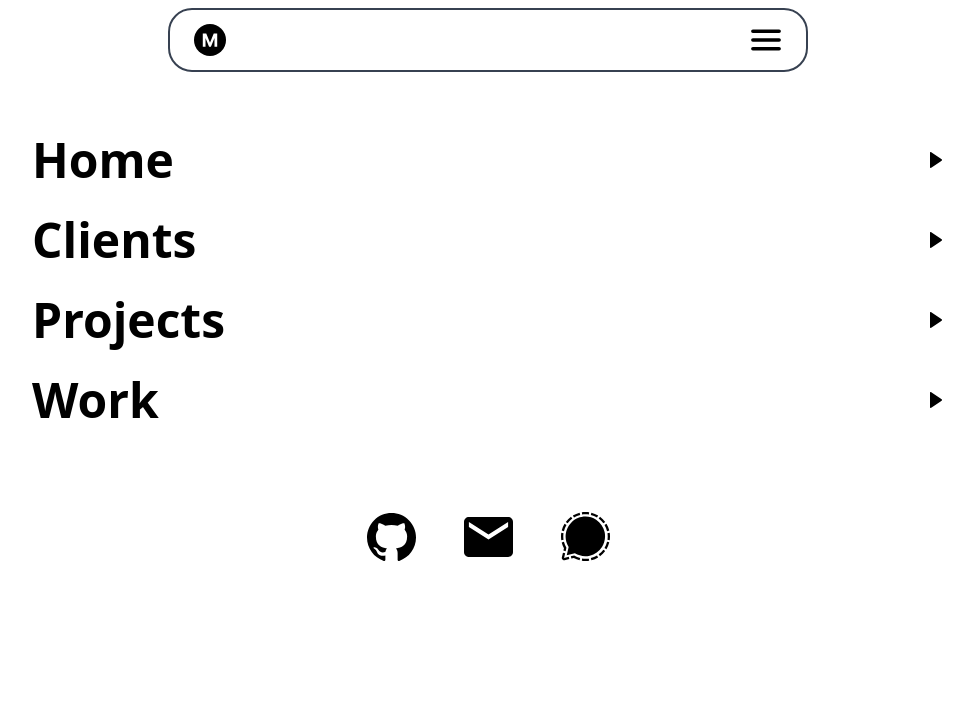
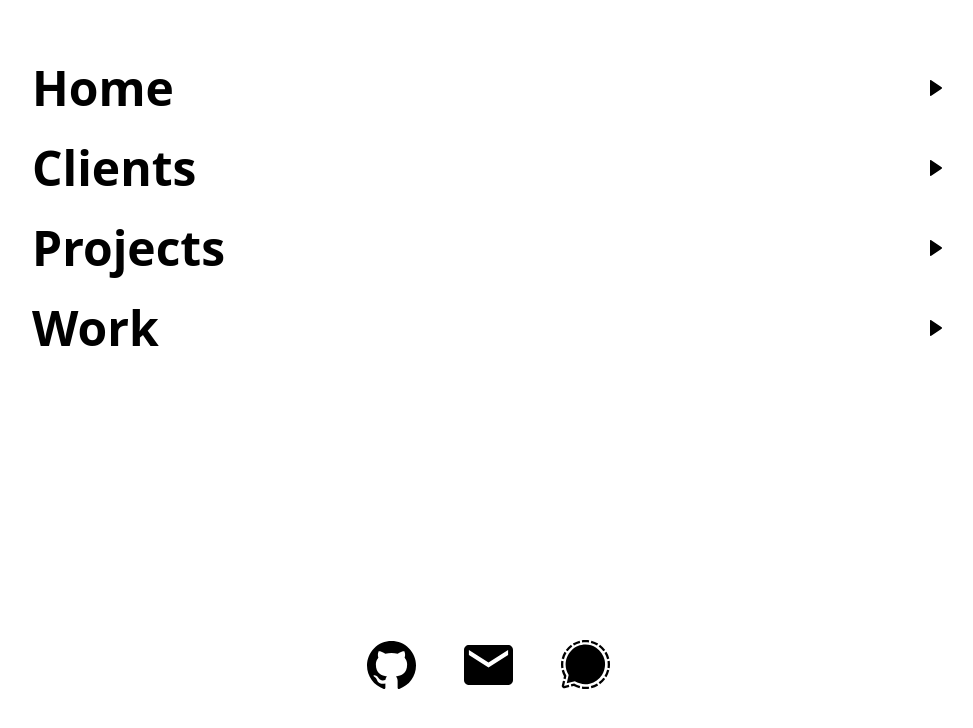
Before and after one commit to Hexdigest123/portfolio, a Next.js app: page /projects in a window 1280 px wide. Both pictures are taken after a click on the button 918 px from the left and 40 px from the top of the page. Shown: the top 728 px of the page, without its empty margins (152-1125 px from the left). Built offline with nearby package versions, Linux system fonts and the light colour scheme.

Commit message:
Minor changes too styling and logic

```diff
--- a/src/app/layout.tsx
+++ b/src/app/layout.tsx
@@ -12,7 +12,6 @@
     type: "website",
     url: "https://merckel.dev"
   }
-
 };
 
 export default function RootLayout({
@@ -24,7 +23,7 @@
     <html lang="de">
       <body>
         <Header />
-        <main className="w-full h-full mt-8">
+        <main>
           {children}
         </main>
       </body>
--- a/src/app/page.tsx
+++ b/src/app/page.tsx
@@ -22,10 +22,7 @@
         userInformation.ip = dataResponse.query
         userInformation.country = dataResponse.country
         userInformation.city = dataResponse.city
-      } else {
-        console.error(`Something wen't wrong: ${res.status} - ${res.statusText}`)
       }
-
     }
     return (
       <div className="font-bold mb-2 md:text-2xl">
--- a/src/components/BurgerMenu.tsx
+++ b/src/components/BurgerMenu.tsx
@@ -5,7 +5,7 @@
 export default function BurgerMenu(props: Props) {
   return (
     <div className="absolute w-full h-full bg-[rgba(255,255,255,1)] z-20">
-      <ul className="w-3/4 mx-auto p-6 my-8">
+      <ul className="w-3/4 mx-auto p-6 mt-8 h-3/4">
         {props.pages.map((page, index) => (
           <li key={index} className="mb-8">
             <a className="text-4xl md:text-5xl font-bold flex flex-row items-center justify-between" href={page.path}>
--- a/src/components/Header.tsx
+++ b/src/components/Header.tsx
@@ -14,13 +14,12 @@
   ])
 
   return (
-    <header>
+    <header className="mb-8">
+      {burgerMenu ? <BurgerMenu pages={availablePages} /> : null}
       <div className="w-3/4 md:w-1/2 h-16 my-2 p-6 flex flex-row justify-between items-center border-gray-700 border-2 rounded-3xl mx-auto">
         <HeaderItem href="/" src="logo.svg" alt="Logo Icon" style={{ width: "32px", height: "32px" }} />
         <button onClick={() => { setBurgerMenu(!burgerMenu); }}><img src="burger.svg" style={{ width: "32px", height: "32px" }} alt="Burger Menu icon" /></button>
       </div>
-
-      {burgerMenu ? <BurgerMenu pages={availablePages} /> : null}
     </header>
   );
 }
```
